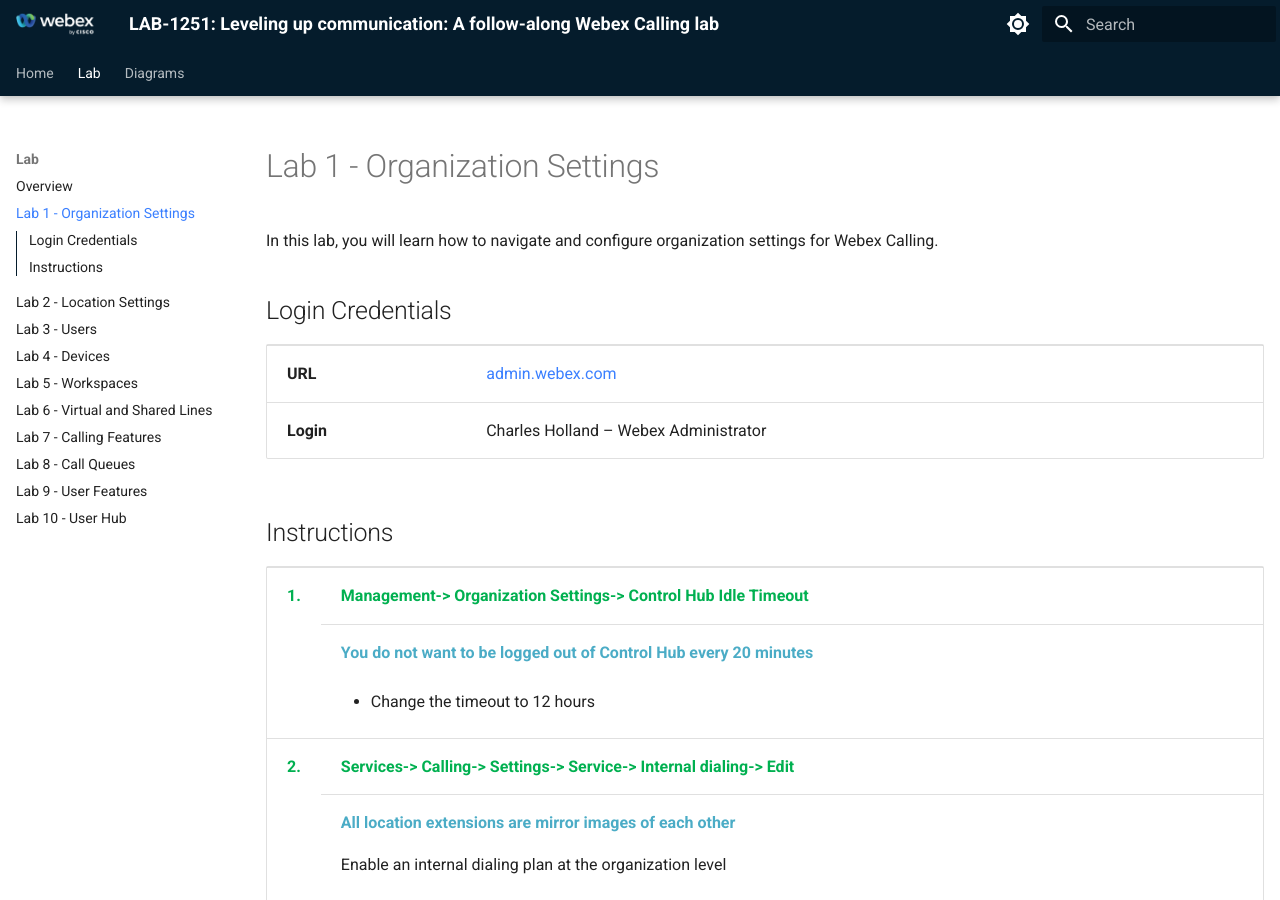
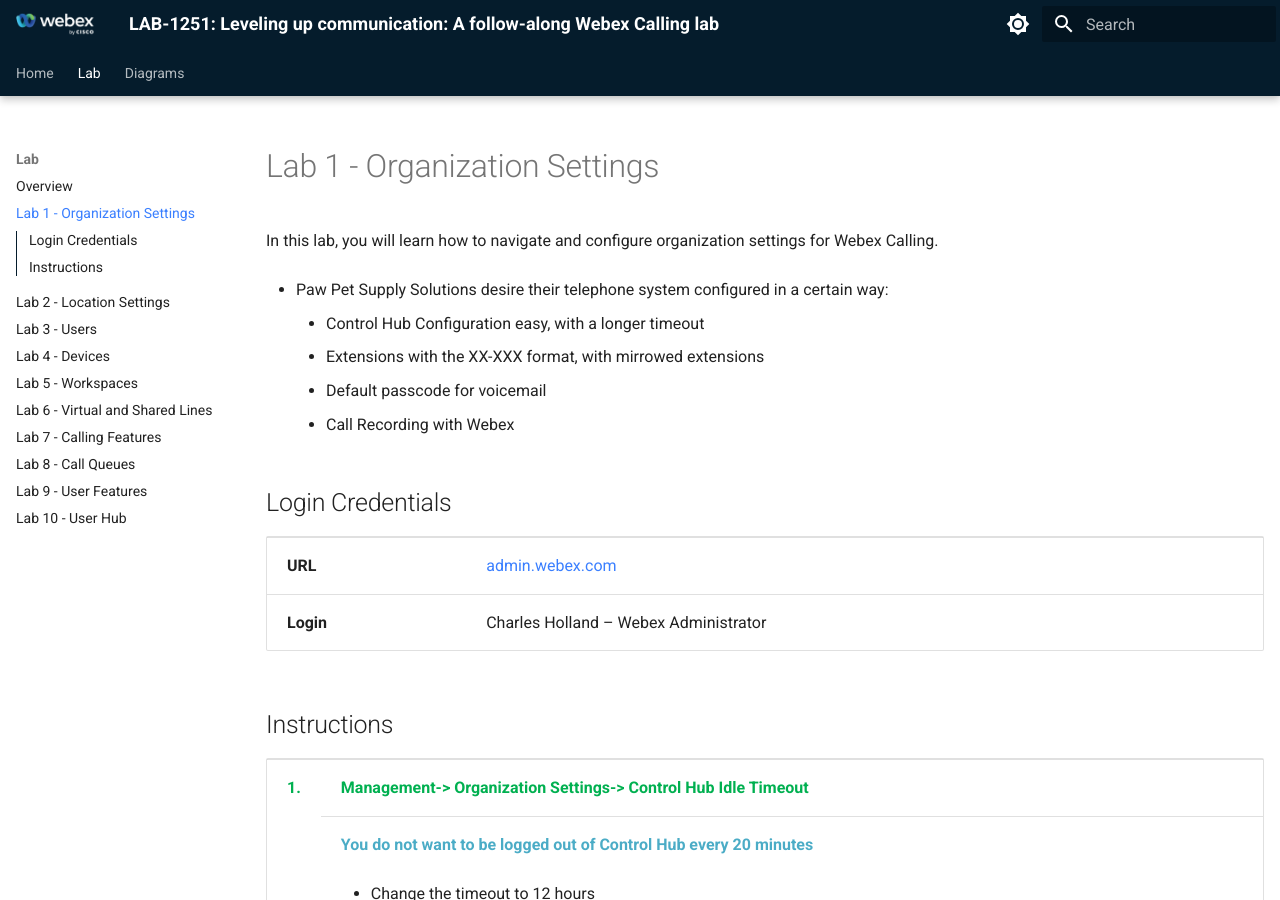
Before and after one commit to WebexCC-SA/LAB-1251, an MkDocs documentation site: the page built from docs/lab01_OrganizationSettings.md, in a window 1280 px wide and 900 px high. Built offline with MkDocs 1.6.1 and Material for MkDocs 9.7.7, drawn with Linux system fonts in a browser that asks for light colours.

Commit message:
lab1 change

```diff
--- a/docs/lab01_OrganizationSettings.md
+++ b/docs/lab01_OrganizationSettings.md
@@ -38,6 +38,14 @@
 # Lab 1 - Organization Settings
 
 In this lab, you will learn how to navigate and configure organization settings for Webex Calling.
+
+- Paw Pet Supply Solutions desire their telephone system configured in a certain way:
+
+    * Control Hub Configuration easy, with a longer timeout
+    * Extensions with the XX-XXX format, with mirrowed extensions
+    * Default passcode for voicemail
+    * Call Recording with Webex
+
 
 ## Login Credentials
 
```
